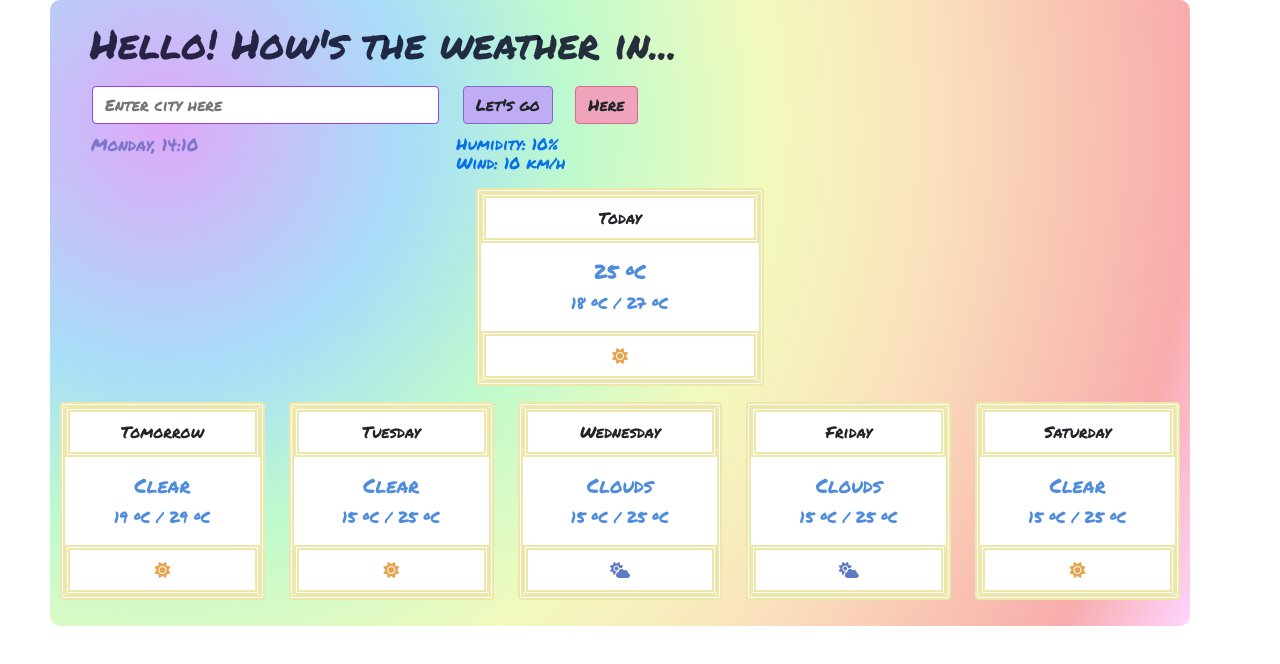
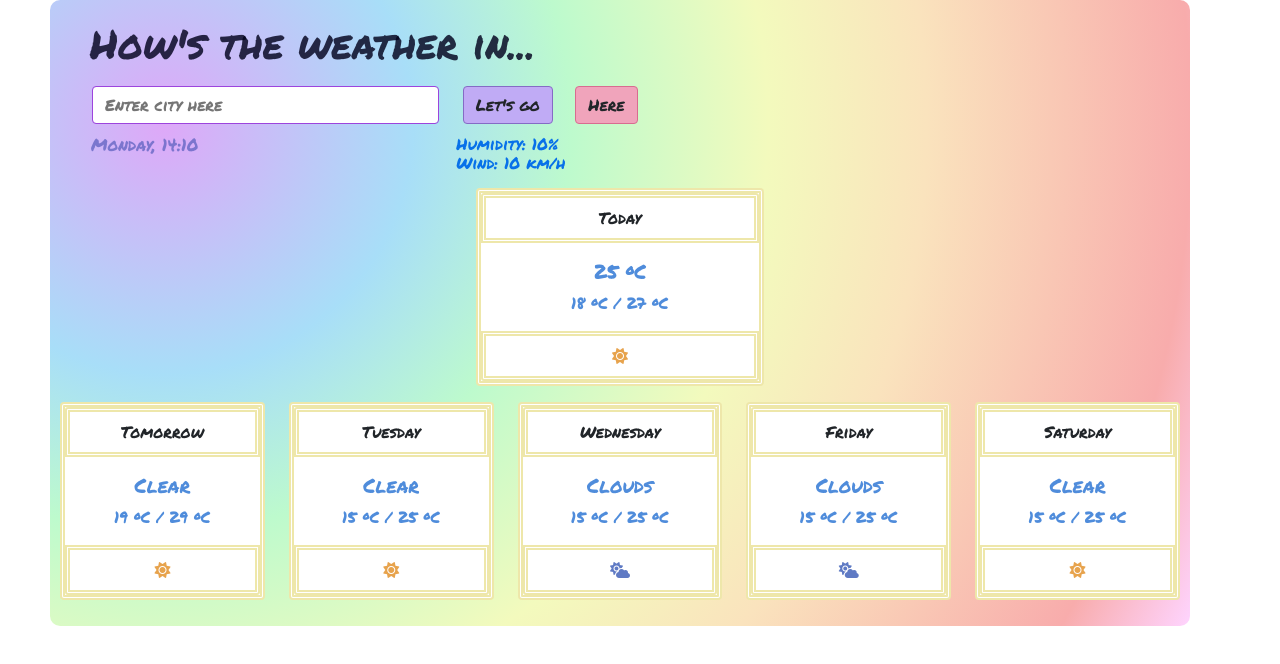
Before and after one commit to ritaipg/weather-app-hub, a website built with Parcel: page index.html in a window 1280 px wide. Built offline with nearby package versions, Linux system fonts and the light colour scheme; no server answers.

Commit message:
rolled back previous testing. updated HTML head title

```diff
--- a/index.html
+++ b/index.html
@@ -1,7 +1,7 @@
 <!DOCTYPE html>
 <html>
   <head>
-    <title>Parcel Sandbox</title>
+    <title>Weather app RG</title>
     <meta charset="UTF-8" />
     <link
       href="https://cdn.jsdelivr.net/npm/bootstrap@5.0.0/dist/css/bootstrap.min.css"
@@ -24,7 +24,7 @@
 
   <body>
     <div class="container">
-      <h1> Hello! How's the weather in...</h1>
+      <h1> How's the weather in...</h1>
       <form id="enter-city">
         <div class="row">
           <div class="col-4">
```
